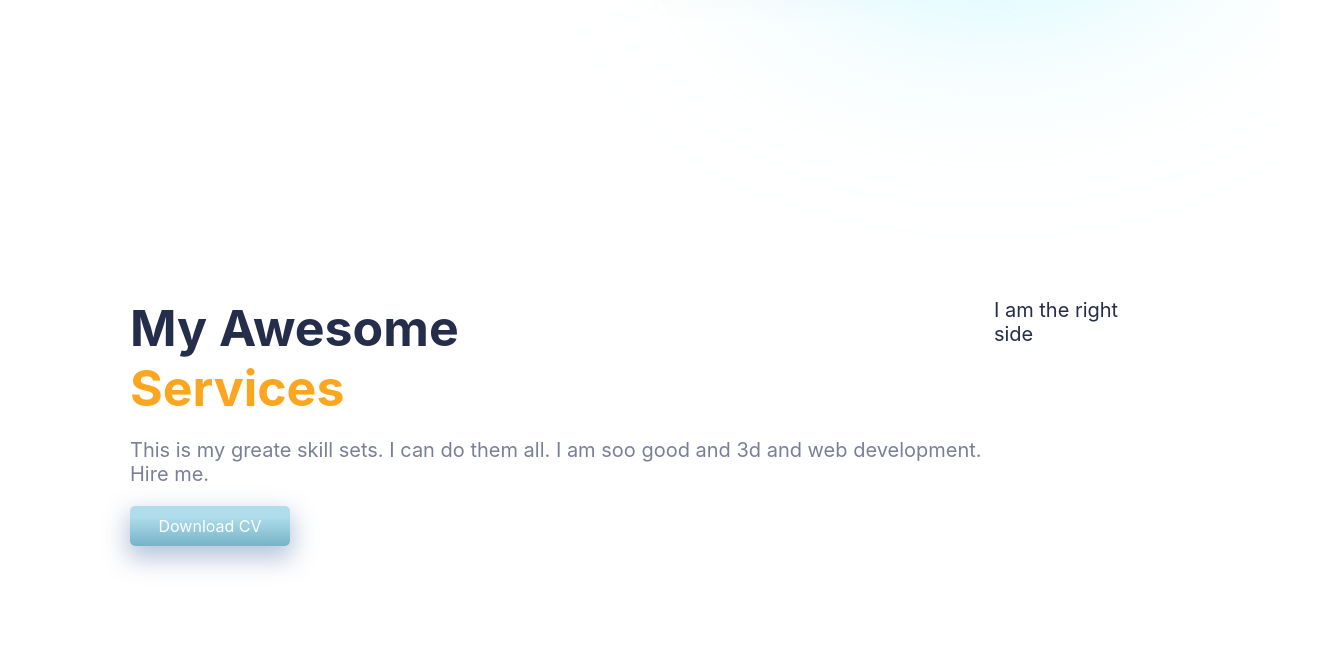
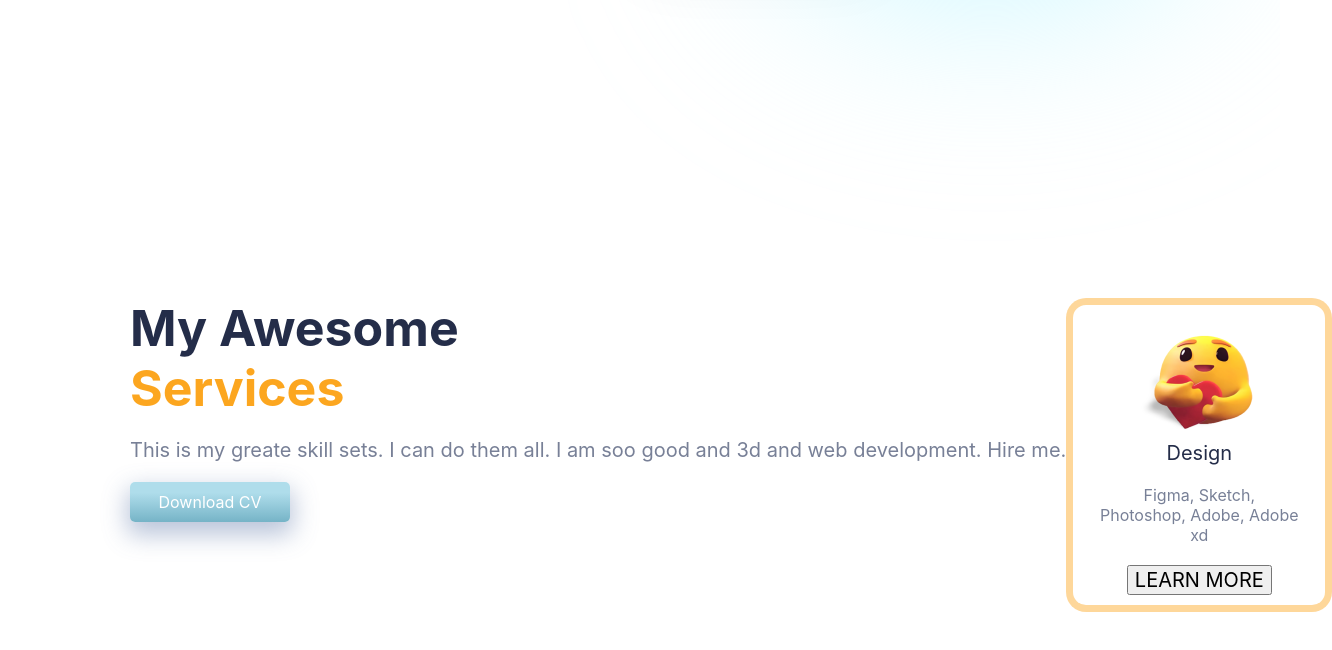
Before and after one commit to seriouspig/portfolio, a React (Create React App) app: page / in a window 1280 px wide. Shown: the part 668-1318 px from the top of the page, 1332 px wide, since content can reach past the window. Built offline with nearby package versions, Linux system fonts and the light colour scheme.

Commit message:
Skills right side added

```diff
--- /dev/null
+++ b/src/Components/Card/Card.css
@@ -0,0 +1,26 @@
+.card{
+    width: 10rem;
+    height: 13rem;
+    position: absolute;
+    display: flex;
+    flex-direction: column;
+    gap: 1rem;
+    align-items: center;
+    width: 10rem;
+    text-align: center;
+    background: rgba(255,255,255,0.26);
+    border: 7px solid var(--orangeCard);
+    box-shadow: var(--boxshadow);
+    border-radius: 20px;
+    padding: 0px 26px 2rem 26px;
+}
+
+.card span:nth-of-type(2){
+    color: var(--gray);
+    font-size: 16px;
+}
+
+.card > img{
+    transform: (scale(0.2));
+    margin-bottom: -2rem;
+}
--- /dev/null
+++ b/src/Components/Card/Card.jsx
@@ -0,0 +1,17 @@
+import React from 'react'
+import './Card.css'
+
+const Card = ({emoji, heading, detail}) => {
+  return (
+    <div className="card">
+        <img src={emoji} alt="" />
+        <span>{heading}</span>
+        <span>{detail}</span>
+        <button className="c-button">
+            LEARN MORE
+        </button>
+    </div>
+  )
+}
+
+export default Card
--- a/src/Components/Skills/Skills.jsx
+++ b/src/Components/Skills/Skills.jsx
@@ -3,6 +3,7 @@ import './Skills.css'
 import HeartEmoji from '../../img/heartemoji.png'
 import Glasses from '../../img/glasses.png'
 import Humble from '../../img/humble.png'
+import Card from '../Card/Card'
 
 const Skills = () => {
   return (
@@ -19,7 +20,13 @@ const Skills = () => {
         </div>
         {/* right side  */}
         <div className="cards">
-            I am the right side
+            <div>
+                <Card
+                    emoji = {HeartEmoji}
+                    heading = {'Design'}
+                    detail = {"Figma, Sketch, Photoshop, Adobe, Adobe xd"}
+                    />
+            </div>
         </div>
     </div>
   )
```
